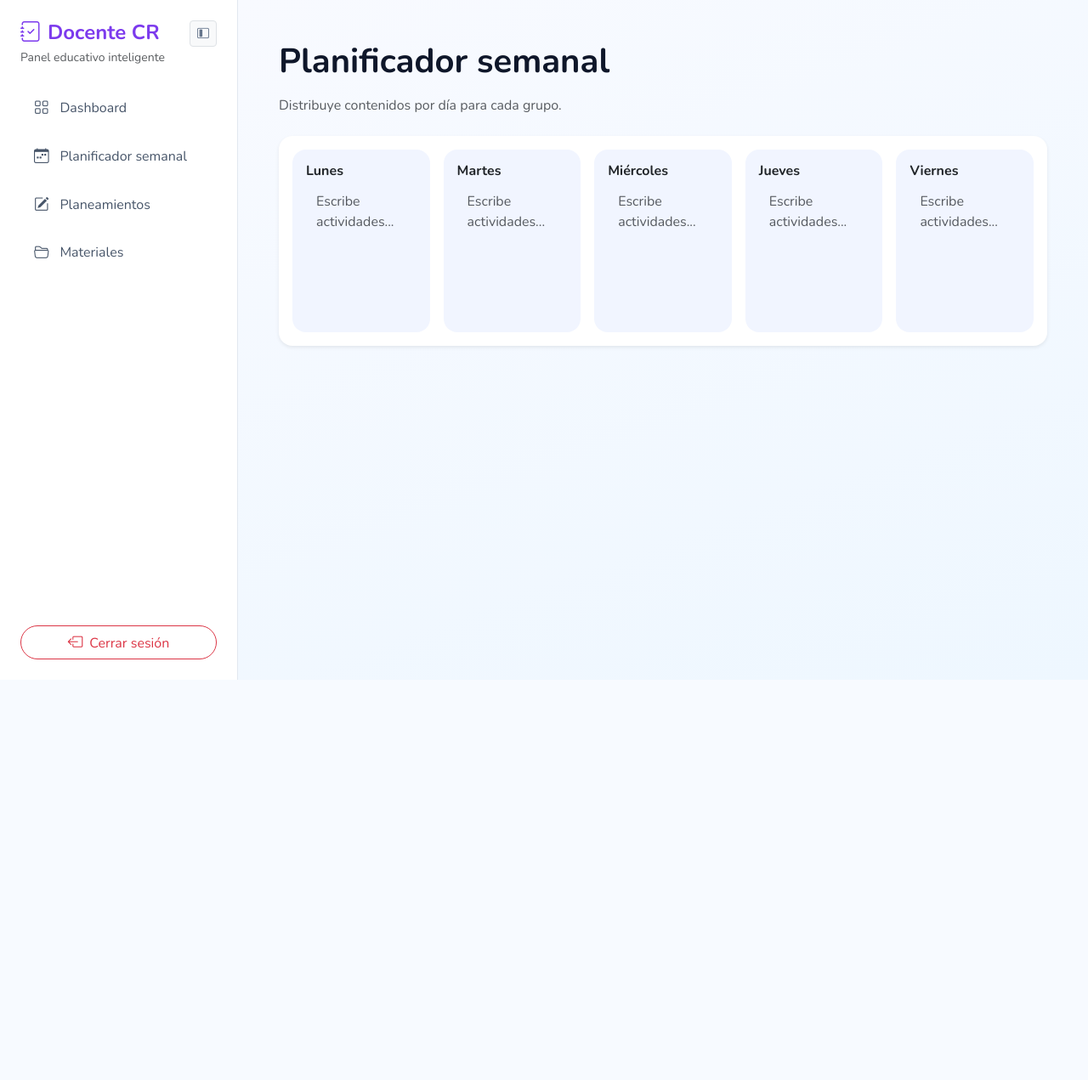
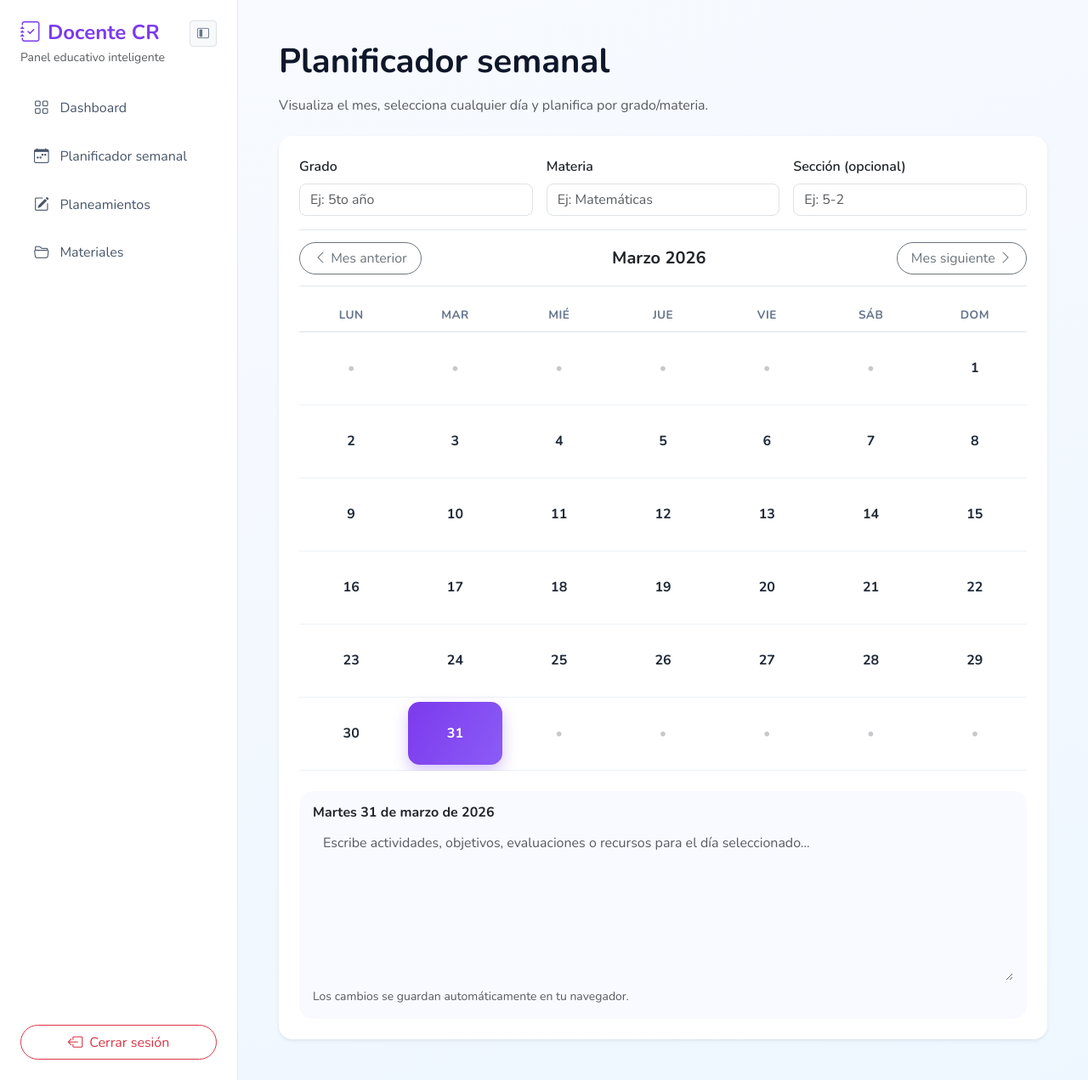
Before and after one commit to rgmora99/docente_cr, a Django app: page /planificador-semanal/ in a window 1280 px wide. Shown: the whole page at 85% size. Before the commit the page ends 800 px from the top, so only its background shows below. Run offline with Django 5.2, Linux system fonts and the light colour scheme; the visitor is signed in with stand-in values (Sample User, id 1).

Commit message:
Implementa calendario dinámico en planificador semanal

```diff
--- a/core/static/core/css/styles.css
+++ b/core/static/core/css/styles.css
@@ -303,3 +303,69 @@ body {
     right: -40px;
   }
 }
+
+.planner-calendar {
+  background: #ffffff;
+}
+
+.planner-calendar-toolbar {
+  border-top: 1px solid #e2e8f0;
+  border-bottom: 1px solid #e2e8f0;
+  padding: .85rem 0;
+}
+
+.planner-month-table th {
+  font-size: .85rem;
+  color: var(--muted);
+  text-transform: uppercase;
+  letter-spacing: .03em;
+  border-bottom-width: 1px;
+}
+
+.planner-month-table td {
+  min-width: 88px;
+  height: 86px;
+  padding: .35rem;
+  border-color: #edf2f7;
+}
+
+.planner-day-btn {
+  width: 100%;
+  height: 100%;
+  border: 0;
+  border-radius: .85rem;
+  background: transparent;
+  font-weight: 700;
+  color: #1f2937;
+  transition: all .2s ease;
+}
+
+.planner-day-btn:hover {
+  background: #eef2ff;
+  color: #5b21b6;
+}
+
+.planner-day-btn.is-selected {
+  background: linear-gradient(120deg, #7c3aed, #8b5cf6);
+  color: #fff;
+  box-shadow: 0 8px 18px rgba(124, 58, 237, .3);
+}
+
+.planner-day-btn.is-today:not(.is-selected) {
+  outline: 2px solid rgba(56, 189, 248, .7);
+  outline-offset: -2px;
+}
+
+.planner-day-btn.is-outside {
+  opacity: .25;
+}
+
+.planner-day-detail {
+  background: #f8faff;
+}
+
+.planner-day-detail textarea {
+  background: transparent;
+  resize: vertical;
+  min-height: 170px;
+}
--- a/core/static/core/js/app.js
+++ b/core/static/core/js/app.js
@@ -54,3 +54,167 @@ if (appShell && sidebar) {
     }
   });
 }
+
+const plannerRoot = document.querySelector('#weeklyPlannerCalendar');
+
+if (plannerRoot) {
+  const gradeInput = document.querySelector('#plannerGrade');
+  const subjectInput = document.querySelector('#plannerSubject');
+  const sectionInput = document.querySelector('#plannerSection');
+  const monthLabel = document.querySelector('#plannerMonthLabel');
+  const monthGrid = document.querySelector('#plannerMonthGrid');
+  const selectedDateLabel = document.querySelector('#plannerSelectedDateLabel');
+  const dayNotesInput = document.querySelector('#plannerDayNotes');
+  const prevMonthButton = document.querySelector('#plannerPrevMonth');
+  const nextMonthButton = document.querySelector('#plannerNextMonth');
+
+  const calendarDate = new Date();
+  calendarDate.setDate(1);
+  let selectedDate = new Date();
+
+  const spanishMonths = ['enero', 'febrero', 'marzo', 'abril', 'mayo', 'junio', 'julio', 'agosto', 'septiembre', 'octubre', 'noviembre', 'diciembre'];
+  const spanishWeekDays = ['domingo', 'lunes', 'martes', 'miércoles', 'jueves', 'viernes', 'sábado'];
+
+  const getDayKey = (date) => {
+    const year = date.getFullYear();
+    const month = String(date.getMonth() + 1).padStart(2, '0');
+    const day = String(date.getDate()).padStart(2, '0');
+    return `${year}-${month}-${day}`;
+  };
+
+  const getProfileKey = () => {
+    const grade = gradeInput.value.trim().toLowerCase() || 'general';
+    const subject = subjectInput.value.trim().toLowerCase() || 'todas';
+    const section = sectionInput.value.trim().toLowerCase() || 'sin-seccion';
+    return `plannerData::${grade}::${subject}::${section}`;
+  };
+
+  const readPlannerData = () => {
+    const rawData = localStorage.getItem(getProfileKey());
+    if (!rawData) return {};
+
+    try {
+      return JSON.parse(rawData);
+    } catch (_error) {
+      return {};
+    }
+  };
+
+  const savePlannerData = (data) => {
+    localStorage.setItem(getProfileKey(), JSON.stringify(data));
+  };
+
+  const updateSelectedDateLabel = () => {
+    const dayName = spanishWeekDays[selectedDate.getDay()];
+    const monthName = spanishMonths[selectedDate.getMonth()];
+    selectedDateLabel.textContent = `${dayName[0].toUpperCase()}${dayName.slice(1)} ${selectedDate.getDate()} de ${monthName} de ${selectedDate.getFullYear()}`;
+  };
+
+  const loadSelectedDayNotes = () => {
+    const plannerData = readPlannerData();
+    dayNotesInput.value = plannerData[getDayKey(selectedDate)] || '';
+    updateSelectedDateLabel();
+  };
+
+  const renderCalendar = () => {
+    monthGrid.innerHTML = '';
+
+    const renderYear = calendarDate.getFullYear();
+    const renderMonth = calendarDate.getMonth();
+    const today = new Date();
+    const monthStart = new Date(renderYear, renderMonth, 1);
+    const monthEnd = new Date(renderYear, renderMonth + 1, 0);
+    const daysInMonth = monthEnd.getDate();
+    const normalizedWeekday = (monthStart.getDay() + 6) % 7;
+
+    monthLabel.textContent = `${spanishMonths[renderMonth][0].toUpperCase()}${spanishMonths[renderMonth].slice(1)} ${renderYear}`;
+
+    let dayCounter = 1;
+    for (let week = 0; week < 6; week += 1) {
+      const row = document.createElement('tr');
+
+      for (let dayIndex = 0; dayIndex < 7; dayIndex += 1) {
+        const cell = document.createElement('td');
+        const button = document.createElement('button');
+        button.type = 'button';
+        button.className = 'planner-day-btn';
+
+        const shouldRenderDay = week > 0 || dayIndex >= normalizedWeekday;
+        const dayValue = dayCounter <= daysInMonth ? dayCounter : null;
+
+        if (shouldRenderDay && dayValue) {
+          const currentDate = new Date(renderYear, renderMonth, dayValue);
+          const isToday = currentDate.toDateString() === today.toDateString();
+          const isSelected = currentDate.toDateString() === selectedDate.toDateString();
+
+          button.textContent = String(dayValue);
+          button.dataset.date = getDayKey(currentDate);
+
+          if (isToday) button.classList.add('is-today');
+          if (isSelected) button.classList.add('is-selected');
+
+          button.addEventListener('click', () => {
+            selectedDate = currentDate;
+            renderCalendar();
+            loadSelectedDayNotes();
+          });
+
+          dayCounter += 1;
+        } else {
+          button.classList.add('is-outside');
+          button.disabled = true;
+          button.textContent = '•';
+        }
+
+        cell.appendChild(button);
+        row.appendChild(cell);
+      }
+
+      monthGrid.appendChild(row);
+      if (dayCounter > daysInMonth) break;
+    }
+  };
+
+  const persistCurrentNote = () => {
+    const plannerData = readPlannerData();
+    plannerData[getDayKey(selectedDate)] = dayNotesInput.value;
+    savePlannerData(plannerData);
+  };
+
+  const restorePlannerProfile = () => {
+    gradeInput.value = localStorage.getItem('plannerLastGrade') || '';
+    subjectInput.value = localStorage.getItem('plannerLastSubject') || '';
+    sectionInput.value = localStorage.getItem('plannerLastSection') || '';
+  };
+
+  const persistPlannerProfile = () => {
+    localStorage.setItem('plannerLastGrade', gradeInput.value.trim());
+    localStorage.setItem('plannerLastSubject', subjectInput.value.trim());
+    localStorage.setItem('plannerLastSection', sectionInput.value.trim());
+  };
+
+  const handleProfileChange = () => {
+    persistPlannerProfile();
+    loadSelectedDayNotes();
+  };
+
+  prevMonthButton.addEventListener('click', () => {
+    calendarDate.setMonth(calendarDate.getMonth() - 1);
+    renderCalendar();
+  });
+
+  nextMonthButton.addEventListener('click', () => {
+    calendarDate.setMonth(calendarDate.getMonth() + 1);
+    renderCalendar();
+  });
+
+  [gradeInput, subjectInput, sectionInput].forEach((field) => {
+    field.addEventListener('change', handleProfileChange);
+  });
+
+  dayNotesInput.addEventListener('input', persistCurrentNote);
+
+  restorePlannerProfile();
+  renderCalendar();
+  loadSelectedDayNotes();
+}
--- a/core/templates/core/weekly_planner.html
+++ b/core/templates/core/weekly_planner.html
@@ -2,15 +2,52 @@
 {% block title %}Planificador semanal | Docente CR{% endblock %}
 {% block content %}
 <h1 class="fw-bold mb-3">Planificador semanal</h1>
-<p class="text-muted">Distribuye contenidos por día para cada grupo.</p>
-<div class="card border-0 shadow-sm rounded-4 mt-4">
-  <div class="card-body">
-    <div class="row g-3">
-      <div class="col-md-6 col-xl"><div class="planner-day p-3 rounded-4 h-100"><h6 class="fw-bold">Lunes</h6><textarea class="form-control border-0" rows="6" placeholder="Escribe actividades..."></textarea></div></div>
-      <div class="col-md-6 col-xl"><div class="planner-day p-3 rounded-4 h-100"><h6 class="fw-bold">Martes</h6><textarea class="form-control border-0" rows="6" placeholder="Escribe actividades..."></textarea></div></div>
-      <div class="col-md-6 col-xl"><div class="planner-day p-3 rounded-4 h-100"><h6 class="fw-bold">Miércoles</h6><textarea class="form-control border-0" rows="6" placeholder="Escribe actividades..."></textarea></div></div>
-      <div class="col-md-6 col-xl"><div class="planner-day p-3 rounded-4 h-100"><h6 class="fw-bold">Jueves</h6><textarea class="form-control border-0" rows="6" placeholder="Escribe actividades..."></textarea></div></div>
-      <div class="col-md-6 col-xl"><div class="planner-day p-3 rounded-4 h-100"><h6 class="fw-bold">Viernes</h6><textarea class="form-control border-0" rows="6" placeholder="Escribe actividades..."></textarea></div></div>
+<p class="text-muted mb-4">Visualiza el mes, selecciona cualquier día y planifica por grado/materia.</p>
+
+<div class="card border-0 shadow-sm rounded-4 planner-calendar" id="weeklyPlannerCalendar">
+  <div class="card-body p-3 p-lg-4">
+    <div class="row g-3 align-items-end mb-3">
+      <div class="col-md-4">
+        <label class="form-label fw-semibold" for="plannerGrade">Grado</label>
+        <input class="form-control rounded-3" id="plannerGrade" type="text" placeholder="Ej: 5to año">
+      </div>
+      <div class="col-md-4">
+        <label class="form-label fw-semibold" for="plannerSubject">Materia</label>
+        <input class="form-control rounded-3" id="plannerSubject" type="text" placeholder="Ej: Matemáticas">
+      </div>
+      <div class="col-md-4">
+        <label class="form-label fw-semibold" for="plannerSection">Sección (opcional)</label>
+        <input class="form-control rounded-3" id="plannerSection" type="text" placeholder="Ej: 5-2">
+      </div>
+    </div>
+
+    <div class="planner-calendar-toolbar d-flex flex-wrap justify-content-between align-items-center gap-2 mb-3">
+      <button class="btn btn-outline-secondary rounded-pill px-3" type="button" id="plannerPrevMonth"><i class="bi bi-chevron-left"></i> Mes anterior</button>
+      <h5 class="fw-bold mb-0" id="plannerMonthLabel"></h5>
+      <button class="btn btn-outline-secondary rounded-pill px-3" type="button" id="plannerNextMonth">Mes siguiente <i class="bi bi-chevron-right"></i></button>
+    </div>
+
+    <div class="table-responsive">
+      <table class="table planner-month-table align-middle text-center mb-0">
+        <thead>
+          <tr>
+            <th>Lun</th>
+            <th>Mar</th>
+            <th>Mié</th>
+            <th>Jue</th>
+            <th>Vie</th>
+            <th>Sáb</th>
+            <th>Dom</th>
+          </tr>
+        </thead>
+        <tbody id="plannerMonthGrid"></tbody>
+      </table>
+    </div>
+
+    <div class="planner-day-detail mt-4 p-3 rounded-4">
+      <h6 class="fw-bold mb-2" id="plannerSelectedDateLabel"></h6>
+      <textarea class="form-control border-0 shadow-none" id="plannerDayNotes" rows="7" placeholder="Escribe actividades, objetivos, evaluaciones o recursos para el día seleccionado..."></textarea>
+      <small class="text-muted d-block mt-2">Los cambios se guardan automáticamente en tu navegador.</small>
     </div>
   </div>
 </div>
```
